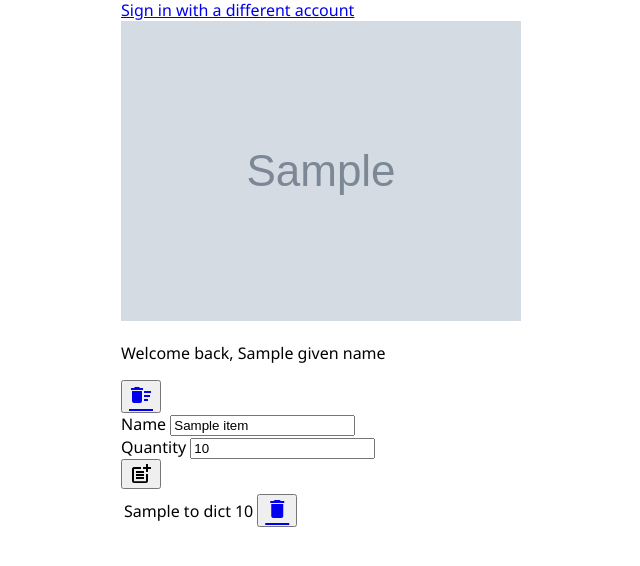
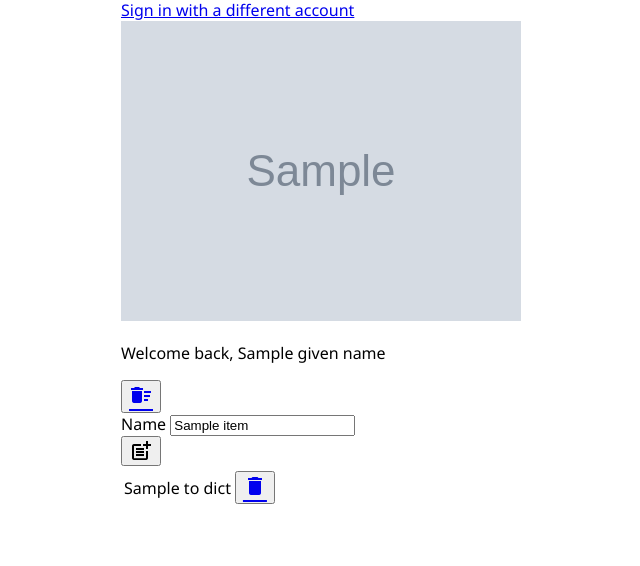
Before and after one commit to pzrsa/shopping-list, a Flask app: template templates/list.html in a window 1280 px wide. Shown: the part 63-629 px from the top of the page, without its empty margins (269-909 px from the left). Run offline with Flask 2, Linux system fonts and the light colour scheme; the template is opened without the code that fills it: most values are stand-ins (such as "Sample title", 1, 10 or a date in 2020); grey boxes marked "Sample" are stand-in pictures.

Commit message:
remove quantity as it is not useful

```diff
--- a/firestore.py
+++ b/firestore.py
@@ -13,15 +13,15 @@ def show_list(user_email):
     return docs
 
 
-def add_item(user_email, name, quantity):
+def add_item(user_email, name):
     db = firestore.Client()
 
     query = db.collection(user_email)
 
-    if name == '' or quantity == '':
+    if name == '':
         return
 
-    new_item = Item(name, int(quantity)).to_dict()
+    new_item = Item(name).to_dict()
 
     return query.add(new_item)
 
--- a/main.py
+++ b/main.py
@@ -23,10 +23,9 @@ oauth.register(
 def list():
     if request.method == 'POST':
         new_name = request.form.to_dict()['name']
-        new_quantity = request.form.to_dict()['quantity']
 
         firestore.add_item(session['user'].get(
-            'email'), new_name, new_quantity)
+            'email'), new_name)
 
     if session:
         items = firestore.show_list(session['user'].get('email'))
--- a/models.py
+++ b/models.py
@@ -4,16 +4,14 @@ from datetime import datetime
 class Item:
     """"Simple representation of an item."""
 
-    def __init__(self, name, quantity):
+    def __init__(self, name):
         self.name = name
-        self.quantity = quantity
         self.date_created = datetime.now()
 
     def to_dict(self):
 
         item = {
             'name': self.name.title(),
-            'quantity': self.quantity,
             'date_created': self.date_created
         }
 
--- a/templates/list.html
+++ b/templates/list.html
@@ -18,11 +18,6 @@
         <input type="text" name="name" id="name" value="{{ item.name }}" />
     </div>
 
-    <div>
-        <label for="quantity">Quantity</label>
-        <input type="text" name="quantity" id="quantity" value="{{ item.quantity }}" />
-    </div>
-
     <button type="submit" class="material-icons">post_add</button>
 </form>
 
@@ -33,10 +28,9 @@
         <td style="text-align: center;">
             {{ item.to_dict()['name'] }}
         </td>
-        <td style="text-align: center;">
-            {{ item.to_dict()['quantity'] }}
+        <td>
+            <button><a href="{{ item.id }}/delete" class="material-icons">delete</a></button>
         </td>
-        <td><button><a href="{{ item.id }}/delete" class="material-icons">delete</a></button></td>
     </tr>
     {% endfor %}
 </table>
```
